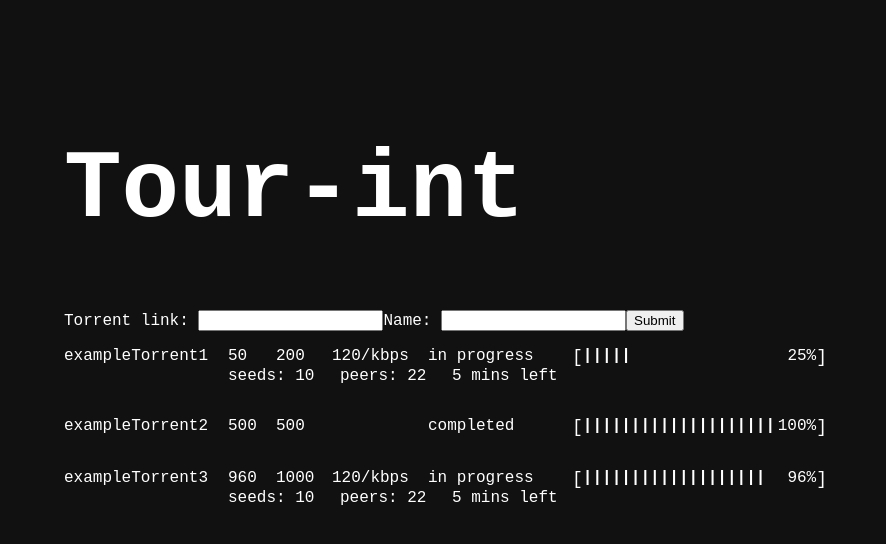
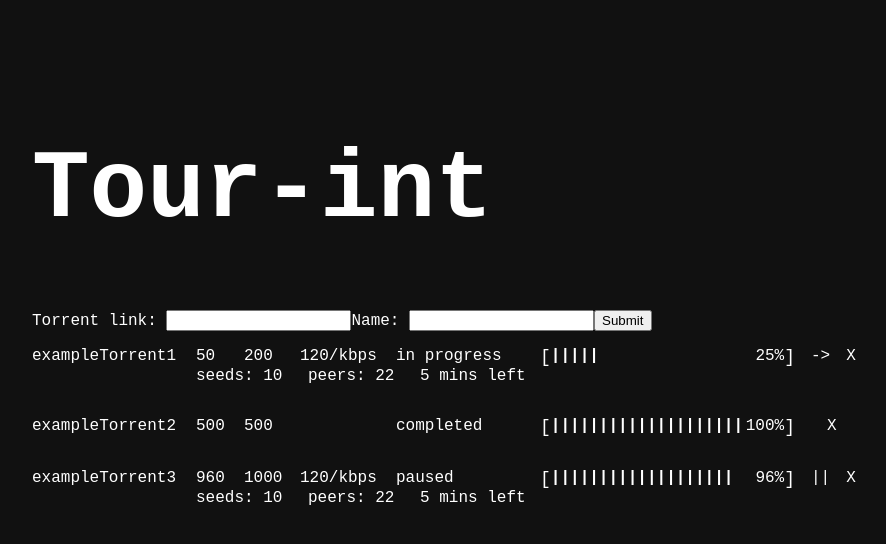
Before and after one commit to johnvtan/tour-int, a React (Create React App) app in the folder client/: page / in a window 1280 px wide. Shown: the top 544 px of the page, without its empty margins (184-1070 px from the left). Built offline with nearby package versions, Linux system fonts and the light colour scheme.

Commit message:
Add torrent update/pause and delete
Ready to hookup to backend. Still need to handle refreshing data properly after success (via polling or websockets) and handle errors messages

```diff
--- a/client/src/api/torrent.jsx
+++ b/client/src/api/torrent.jsx
@@ -1,8 +1,10 @@
 import axios from "axios";
+
+const apiUrl = "BACKEND URL HERE";
 
 export const createTorrent = (formData) => {
   return axios({
-    url: "BACKEND URL HERE",
+    url: apiUrl,
     method: "POST",
     data: {
       torrent: {
@@ -12,3 +14,22 @@ export const createTorrent = (formData) => {
     },
   });
 };
+
+export const updateStatus = (file_hash, statusRequest) => {
+  return axios({
+    url: `${apiUrl}/${file_hash}`,
+    method: "PATCH",
+    data: {
+      torrent: {
+        download_status: statusRequest,
+      },
+    },
+  });
+};
+
+export const deleteTorrent = (torrent_hash) => {
+  return axios({
+    url: `${apiUrl}/${torrent_hash}`,
+    method: "DELETE",
+  });
+};
--- a/client/src/components/ProgressBar.jsx
+++ b/client/src/components/ProgressBar.jsx
@@ -7,8 +7,8 @@ import {
 } from "../styles/ProgressBarStyles";
 
 function ProgressBar(props) {
-  const { amountDownloaded, totalSize } = props;
-  const progress = (amountDownloaded / totalSize) * 100;
+  const { downloaded_bytes, total_size_bytes } = props;
+  const progress = (downloaded_bytes / total_size_bytes) * 100;
 
   const bars = [];
   // hardcoding 1 bar every 5%, up to 20 max.
--- a/client/src/components/TorrentCard.jsx
+++ b/client/src/components/TorrentCard.jsx
@@ -1,5 +1,6 @@
 import React from "react";
 import ProgressBar from "./ProgressBar";
+import { updateStatus, deleteTorrent } from "../api/torrent";
 import {
   TableRow,
   TableRowAlternate,
@@ -9,29 +10,62 @@ import {
 const TorrentCard = (props) => {
   const {
     name,
-    amountDownloaded,
-    totalSize,
+    downloaded_bytes,
+    total_size_bytes,
     speed,
-    status,
+    download_status,
     seeds,
     peers,
     eta,
+    file_hash,
   } = props.data;
+
+  const mediaControl = () => {
+    if (download_status === "completed") return "";
+
+    return (
+      <div onClick={() => handleUpdateClick(file_hash)}>
+        {download_status === "in progress" ? "->" : "||"}
+      </div>
+    );
+  };
+
+  const handleUpdateClick = (file_hash) => {
+    download_status === "in progress"
+      ? onUpdateTorrent(file_hash, "pause")
+      : onUpdateTorrent(file_hash, "resume");
+  };
+
+  const onUpdateTorrent = (file_hash, statusRequest) => {
+    updateStatus(file_hash, statusRequest)
+      .then((data) => console.log("PATCH SUCCESS", data))
+      // TODO: .then GET specific torrent again here for updated status, or use websocket
+      .catch((err) => console.warn("PATCH failed with message:", err));
+  };
+
+  const onDeleteTorrent = (file_hash) => {
+    deleteTorrent(file_hash)
+      .then((data) => console.log("DELETE SUCCESS", data))
+      // TODO: .then GET all /torrents to see new list, or use websocket
+      .catch((err) => console.warn("DELETE failed with message:", err));
+  };
 
   return (
     <>
       <TableRow>
         <TableCell cellWidth="148px">{name}</TableCell>
-        <TableCell cellWidth="32px">{amountDownloaded}</TableCell>
-        <TableCell cellWidth="40px">{totalSize}</TableCell>
+        <TableCell cellWidth="32px">{downloaded_bytes}</TableCell>
+        <TableCell cellWidth="40px">{total_size_bytes}</TableCell>
         <TableCell cellWidth="80px">{speed}</TableCell>
-        <TableCell cellWidth="128px">{status}</TableCell>
+        <TableCell cellWidth="128px">{download_status}</TableCell>
         <TableCell cellWidth="255px">
           <ProgressBar
-            amountDownloaded={amountDownloaded}
-            totalSize={totalSize}
+            downloaded_bytes={downloaded_bytes}
+            total_size_bytes={total_size_bytes}
           />
         </TableCell>
+        <TableCell>{mediaControl()}</TableCell>
+        <TableCell onClick={() => onDeleteTorrent(file_hash)}>X</TableCell>
       </TableRow>
       <TableRowAlternate>
         <TableCell cellWidth="148px"></TableCell>
--- a/client/src/components/TorrentTable.jsx
+++ b/client/src/components/TorrentTable.jsx
@@ -6,31 +6,34 @@ const fakeData = [
   {
     name: "exampleTorrent1",
     torrent_id: 1,
-    amountDownloaded: 50,
-    totalSize: 200,
+    downloaded_bytes: 50,
+    total_size_bytes: 200,
     speed: "120/kbps",
-    status: "in progress",
+    download_status: "in progress",
     seeds: "10",
     peers: "22",
     eta: "5 mins",
+    file_hash: "deadbeef",
   },
   {
     name: "exampleTorrent2",
     torrent_id: 2,
-    amountDownloaded: 500,
-    totalSize: 500,
-    status: "completed",
+    downloaded_bytes: 500,
+    total_size_bytes: 500,
+    download_status: "completed",
+    file_hash: "abcdabcd",
   },
   {
     name: "exampleTorrent3",
     torrent_id: 3,
-    amountDownloaded: 960,
-    totalSize: 1000,
+    downloaded_bytes: 960,
+    total_size_bytes: 1000,
     speed: "120/kbps",
-    status: "in progress",
+    download_status: "paused",
     seeds: "10",
     peers: "22",
     eta: "5 mins",
+    file_hash: "fffeee",
   },
 ];
 
--- a/client/src/styles/AppStyles.js
+++ b/client/src/styles/AppStyles.js
@@ -19,5 +19,5 @@ export const Container = styled.div`
 
 export const AppContainer = styled.div`
   margin-top: 64px;
-  width: 800px;
+  width: 864px;
 `;
```
